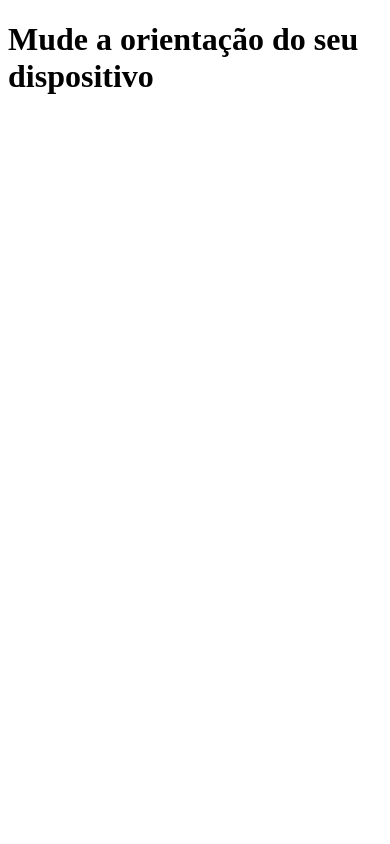
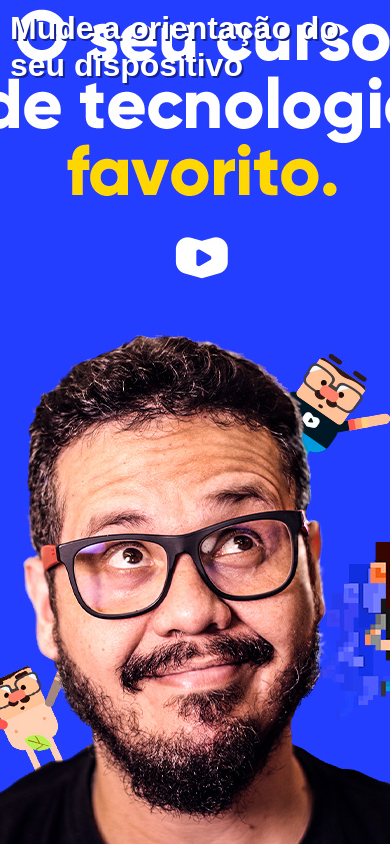
Before and after one commit to thomasmfontes/html-css, a PHP site: page / in a window 390 px wide. Run offline with PHP 8.4, Linux system fonts and the light colour scheme.

Commit message:
ex002 media query

```diff
--- a/exercicios/ex026/mq002/estilos/paisagem.css
+++ b/exercicios/ex026/mq002/estilos/paisagem.css
@@ -1,3 +1,8 @@
 @charset "UTF-8";
 
 /* Aparelho deitado (landscape) */
+
+body {
+    background: url(../imagens/cev-landscape.jpg);
+    background-position: left bottom;
+}
--- a/exercicios/ex026/mq002/estilos/retrato.css
+++ b/exercicios/ex026/mq002/estilos/retrato.css
@@ -1,3 +1,8 @@
 @charset "UTF-8";
 
 /* Aparelho em pé (portrait) */
+
+body {
+    background: url(../imagens/cev-portrait.jpg);
+    background-position: center bottom;
+}
--- a/exercicios/ex026/mq002/estilos/style.css
+++ b/exercicios/ex026/mq002/estilos/style.css
@@ -1,3 +1,23 @@
 @charset "UTF-8";
 
 /* Configurações gerais */
+
+* {
+    margin: 0px;
+    padding: 0px;
+    font-family: Arial, Helvetica, sans-serif;
+}
+
+html, body {
+    width: 100vw;
+    height: 100vh;
+    background-color: #233eff;
+    background-size: contain;
+    background-repeat: no-repeat;
+}
+
+h1 {
+    color: white;
+    text-shadow: 2px 2px 0px #142393;
+    padding: 10px;
+}
```
